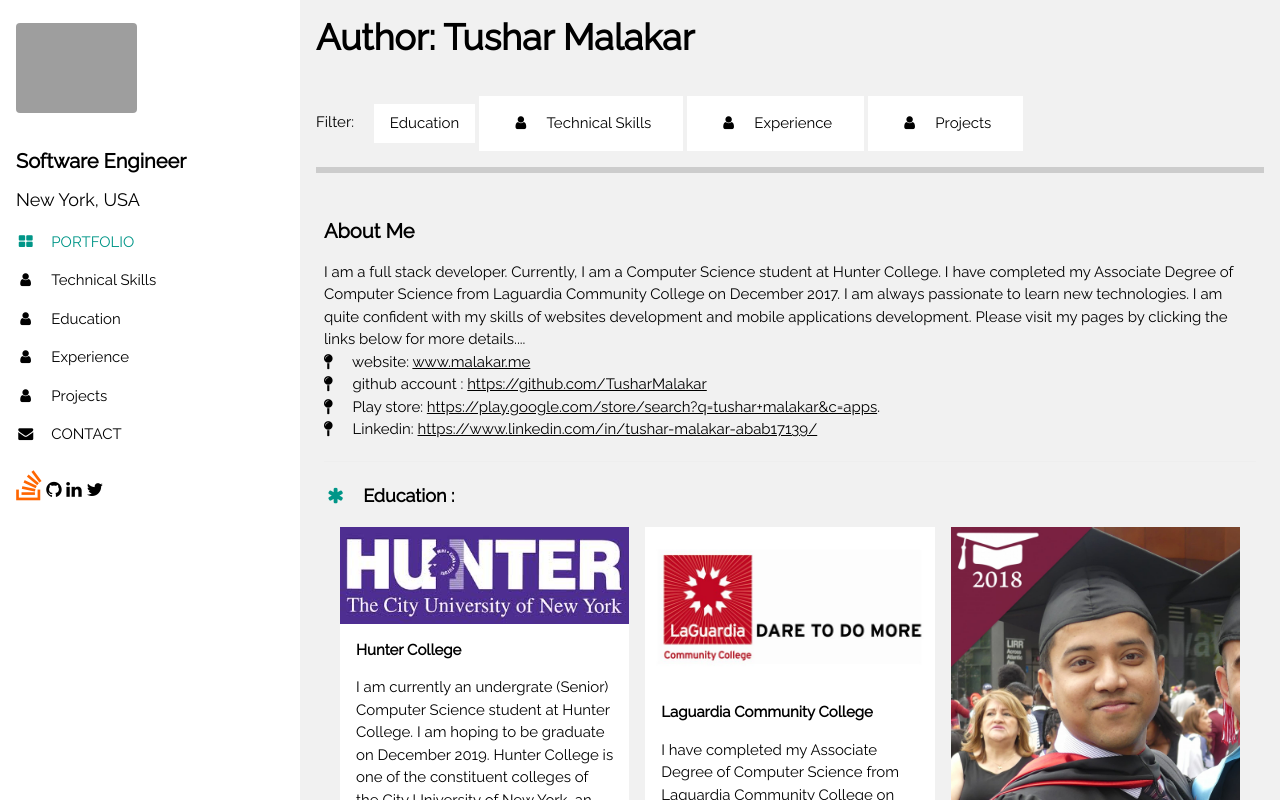
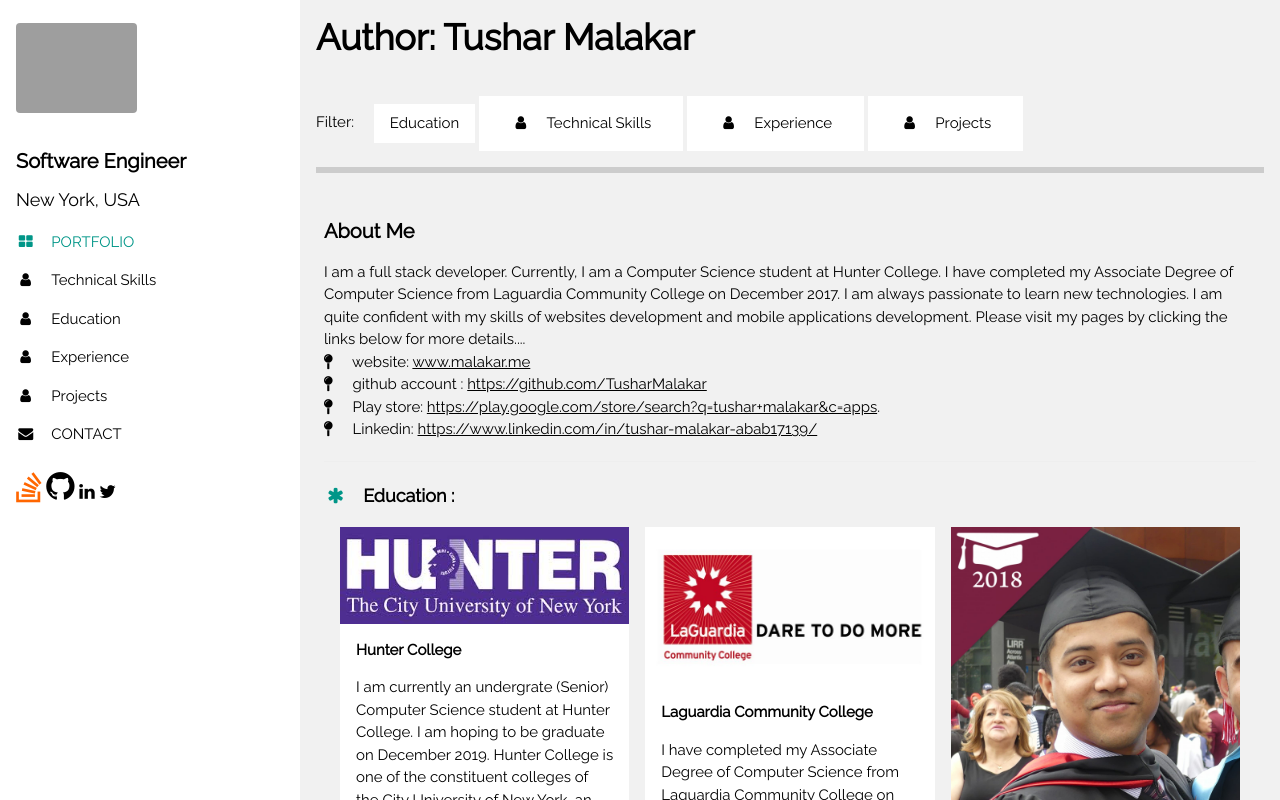
Before and after one commit to TusharMalakar/Portfolio, a plain HTML site: page index.html in a window 1280 px wide. Shown: the top 800 px of the page. Drawn offline with nearby package versions, Linux system fonts and the light colour scheme; grey boxes are pictures that could not be loaded.

Commit message:
Update index.html

```diff
--- a/index.html
+++ b/index.html
@@ -31,7 +31,7 @@ body,h1,h2,h3,h4,h5,h6 {font-family: "Raleway", sans-serif}
   </div>
   <div class="w3-panel w3-large">
     <a href="https://stackoverflow.com/users/9632467/tushar-malakar" onclick="w3_close()" ><i class="fa fa-stack-overflow" style="font-size:30px;color:#FF6600"></i></a>
-    <a href="https://github.com/TusharMalakar" onclick="w3_close()" ><i class="fa fa-github w3-hover-opacity""></i></a>
+    <a href="https://github.com/TusharMalakar" onclick="w3_close()" ><i class="fa fa-github" style="font-size:33px"></i></a>
     <a href="https://www.linkedin.com/in/tushar-malakar-abab17139/" onclick="w3_close()" ><i class="fa fa-linkedin w3-hover-opacity"></i></a>
     <a href="https://twitter.com/TusharNy" onclick="w3_close()" ><i class="fa fa-twitter w3-hover-opacity"></i></a>
   </div>
```
